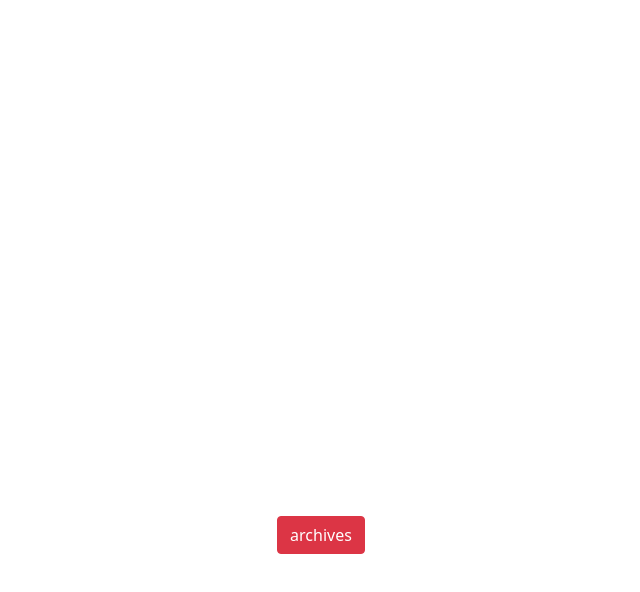
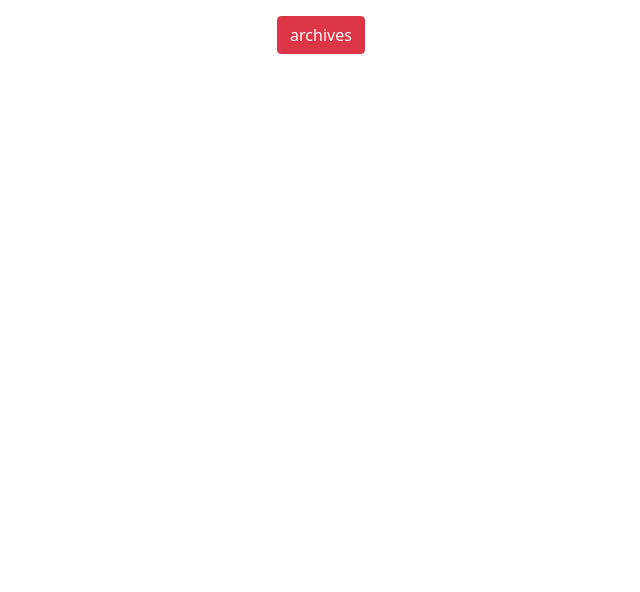
Before and after one commit to chocksett/chocksett.github.io, a plain HTML site: page index.html in a window 1280 px wide. Shown: the whole page, without its empty margins (319-959 px from the left). Drawn offline with nearby package versions, Linux system fonts and the light colour scheme.

Commit message:
Update index.html

```diff
--- a/index.html
+++ b/index.html
@@ -7,7 +7,7 @@
  <body>
   <p>
     <center>
-     <a href="/open/archive/archive" class="btn btn-danger" style="margin: 500px">archives</a>
+     <a href="/open/archive/archive" class="btn btn-danger" style="margin: auto">archives</a>
 
         </center>
       </p>
```
